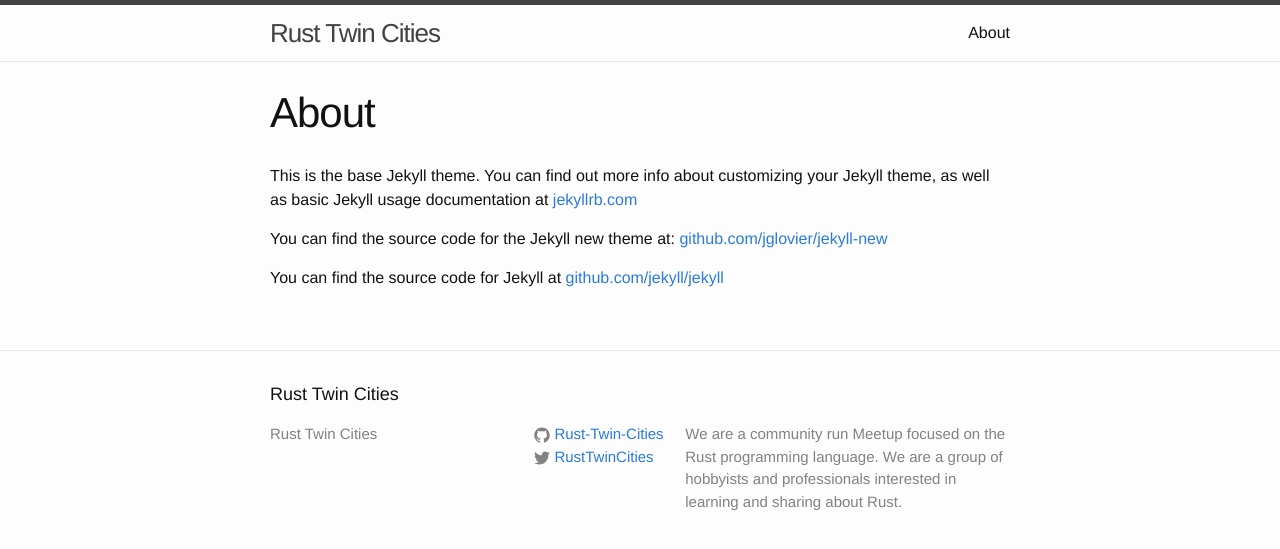
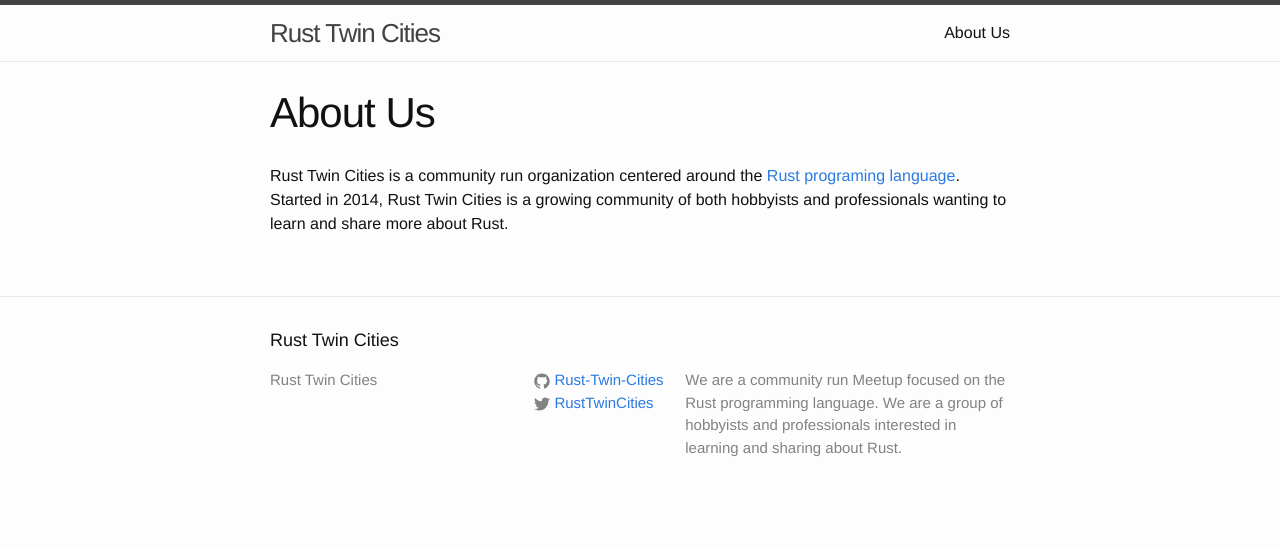
Before and after one commit to Rust-Twin-Cities/rust-twin-cities.github.io, a Jekyll site: the page built from about.md, in a window 1280 px wide. Shown: the top 549 px of the page. Built offline with Jekyll 4.4.1, drawn with Linux system fonts in a browser that asks for light colours.

Commit message:
Add an about page

```diff
--- a/about.md
+++ b/about.md
@@ -1,11 +1,7 @@
 ---
 layout: page
-title: About
+title: About Us
 permalink: /about/
 ---
 
-This is the base Jekyll theme. You can find out more info about customizing your Jekyll theme, as well as basic Jekyll usage documentation at [jekyllrb.com](http://jekyllrb.com/)
-
-You can find the source code for the Jekyll new theme at: [github.com/jglovier/jekyll-new](https://github.com/jglovier/jekyll-new)
-
-You can find the source code for Jekyll at [github.com/jekyll/jekyll](https://github.com/jekyll/jekyll)
+Rust Twin Cities is a community run organization centered around the [Rust programing language](http://www.rust-lang.org). Started in 2014, Rust Twin Cities is a growing community of both hobbyists and professionals wanting to learn and share more about Rust.
```
